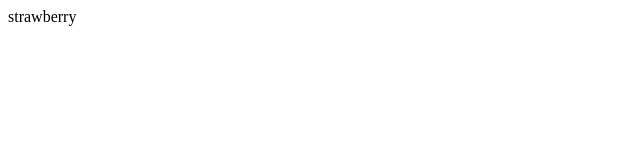
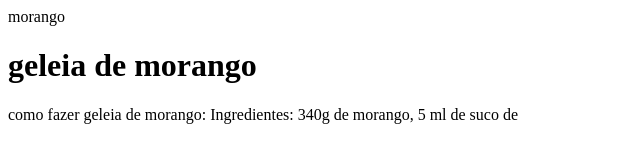
Before and after one commit to Carol-ux-32/Carol-ux-32., a plain HTML site: page index.html in a window 1280 px wide. Shown: the whole page, without its empty margins (0-640 px from the left). Drawn offline with Linux system fonts and the light colour scheme.

Commit message:
alteração

```diff
--- a/index.html
+++ b/index.html
@@ -3,10 +3,13 @@
 <head>
     <meta charset="UTF-8">
     <meta name="viewport" content="width=device-width, initial-scale=1.0">
-    <title>strawberry</title>
+    <title>morango</title>
 </head>
 <body>
-    <header>strawberry</header>
-    <h1></h1>
+    <header>morango</header>
+    <h1>geleia de morango</h1>
+    <p>como fazer geleia de morango:
+        Ingredientes: 340g de morango, 5 ml de suco de </p>
+
 </body>
 </html>
```
